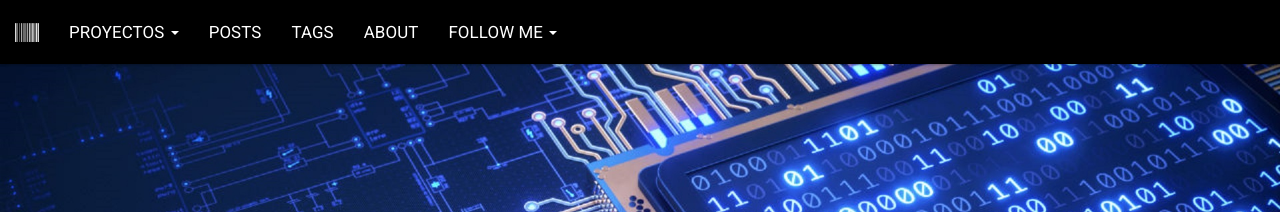
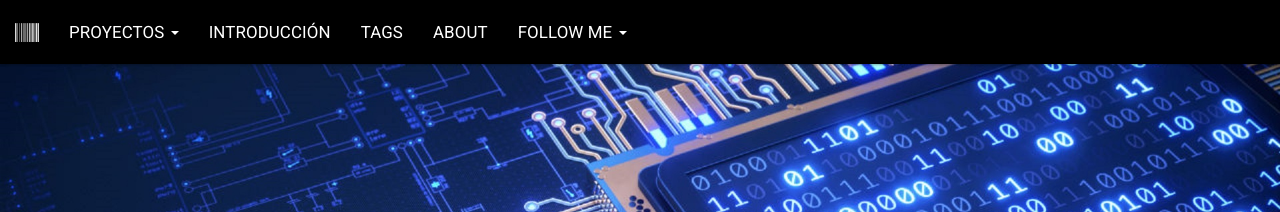
Before and after one commit to RicardoZumba/RicardoZumba.github.io, a Jekyll site: the page built from index.html, in a window 1280 px wide. Shown: the top 212 px of the page. Built offline with Jekyll 4.4.1, drawn with Linux system fonts in a browser that asks for light colours; the list of posts is cut into pages by our own code; comment, search, counter and statistics services are not loaded.

Commit message:
erfverv
egbe

```diff
--- a/_data/settings.yml
+++ b/_data/settings.yml
@@ -13,7 +13,7 @@ menu:
         link: /projects/microbam
       - name: OurLegacy
         link: /projects/ourlegacy
-  - name: Posts
+  - name: Introducción
     link: /
   - name: Tags
     link: /tags
--- a/index.html
+++ b/index.html
@@ -14,7 +14,7 @@ comments: true
 	{% else %}
 		<span>Previous</span>
 	{% endif %}
-	| <span class="page_number ">
+	| <span class="Anterior">
 		Page: {{ paginator.page }} of {{ paginator.total_pages }}
 	</span> |
 	{% if paginator.next_page %}
@@ -56,11 +56,11 @@ comments: true
 {% else %}
 	<span>Previous</span>
 {% endif %}
-| <span class="page_number ">
+| <span class="Página_número">
 	Page: {{ paginator.page }} of {{ paginator.total_pages }}
 </span> |
 {% if paginator.next_page %}
-	<a href="{{ paginator.next_page_path }}" >Next</a>
+	<a href="{{ paginator.next_page_path }}" >Siguiente</a>
 {% else %}
 	<span >Next</span>
 {% endif %}
```
